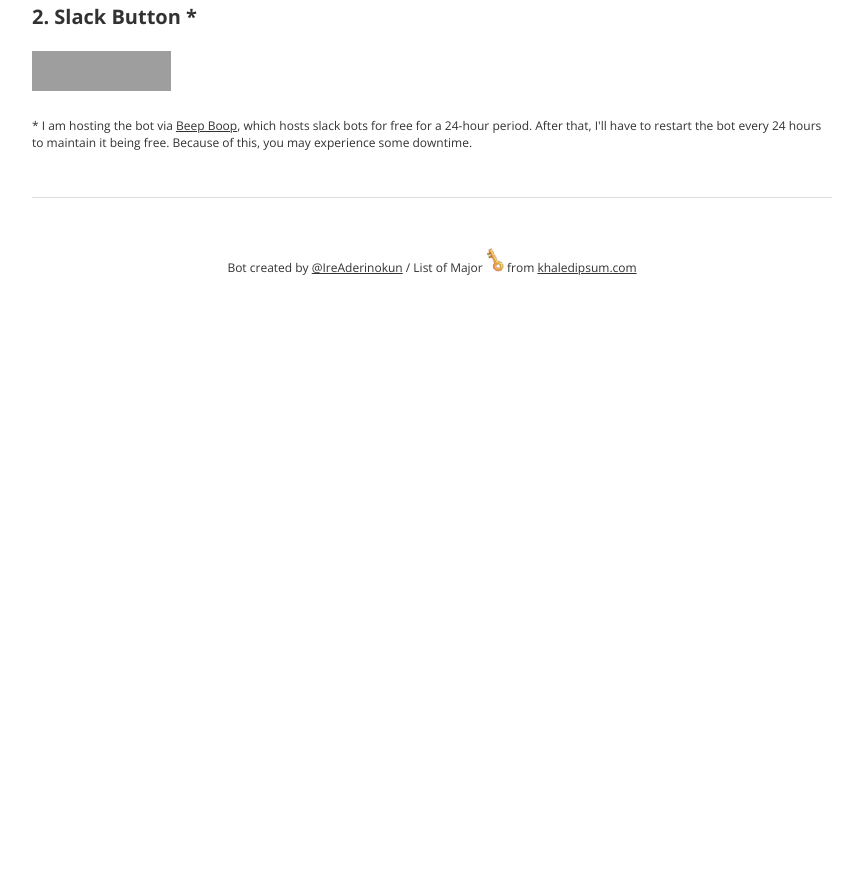
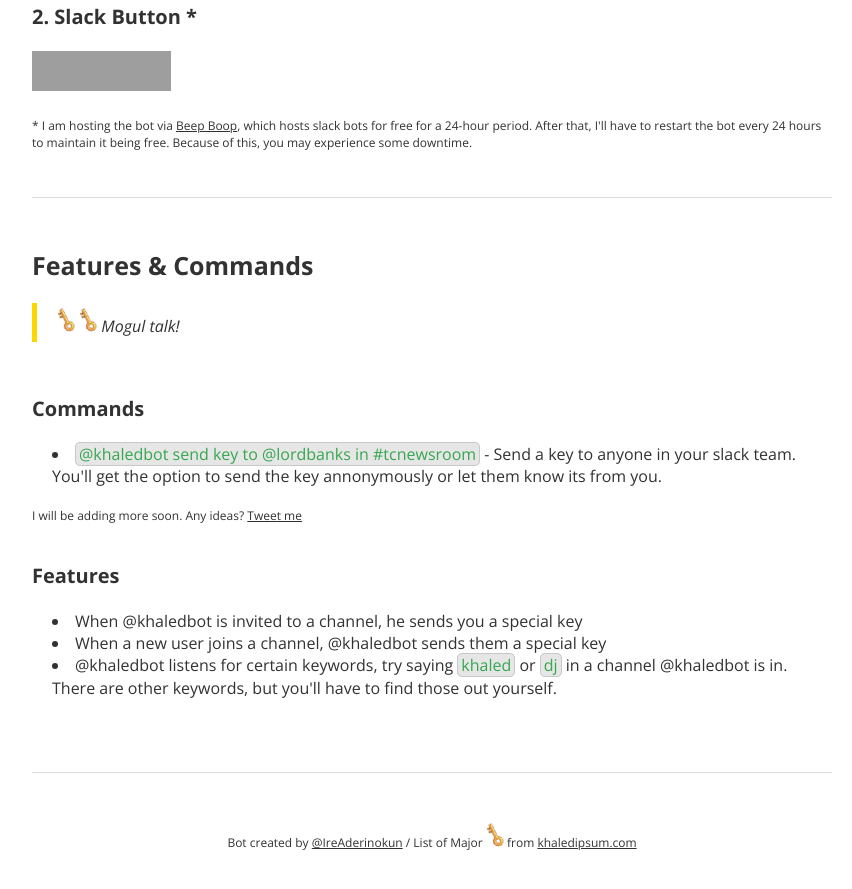
Before and after one commit to ireade/khaledbot, a plain HTML site: page index.html in a window 1280 px wide. Shown: the part 1902-2791 px from the top of the page, without its empty margins (208-1060 px from the left). Before the commit the page ends 2229 px from the top, so only its background shows below. Drawn offline with nearby package versions, Linux system fonts and the light colour scheme; grey boxes are pictures that could not be loaded.

Commit message:
added list of features

```diff
--- a/index.html
+++ b/index.html
@@ -104,6 +104,50 @@
 
 
 
+	<section class="site-section">
+		<h2>Features &amp; Commands</h2>
+
+		<blockquote><img src="img/key1x.png" alt="Key"> <img src="img/key1x.png" alt="Key"> Mogul talk!</blockquote>
+		<br>
+
+
+
+		<section>
+			<h3>Commands</h3>
+
+			<ul class="ul">
+				<li><code>@khaledbot send key to @lordbanks in #tcnewsroom</code> - Send a key to anyone in your slack team. You'll get the option to send the key annonymously or let them know its from you.</li>
+			</ul>
+
+			<p class="asterisk">I will be adding more soon. Any ideas? <a href="https://twitter.com/ireaderinokun">Tweet me</a></p>
+
+		</section>
+
+		<br>
+
+		<section>
+			<h3>Features</h3>
+
+			<ul class="ul">
+				<li>When @khaledbot is invited to a channel, he sends you a special key</li>
+				<li>When a new user joins a channel, @khaledbot sends them a special key</li>
+				<li>@khaledbot listens for certain keywords, try saying <code>khaled</code> or <code>dj</code> in a channel @khaledbot is in. There are other keywords, but you'll have to find those out yourself.</li>
+			</ul>
+		</section>
+
+
+
+		<br>
+
+
+
+
+
+
+	</section>
+
+
+
 	<footer class="site-footer">
 		Bot created by <a href="https://twitter.com/ireaderinokun">@IreAderinokun</a> / List of Major <img src="img/key1x.png" alt="Key"> from <a href="http://khaledipsum.com">khaledipsum.com</a>
 	</footer>
--- a/style.css
+++ b/style.css
@@ -152,6 +152,22 @@
 	padding: 5px 20px;
 	margin-bottom: 30px;
 	border-left: 5px solid #ffd700;
+}
+
+code {
+	background-color: rgb(230, 230, 230);
+	padding: 0 3px;
+	border: 1px solid rgb(200, 200, 200);
+	border-radius: 5px;
+	color: #36a64f;
+
+}
+
+.ul {
+	list-style-type: disc;
+	list-style-position: inside;
+	margin-left: 20px;
+	margin-bottom: 20px;
 }
 
 .uo {
```
